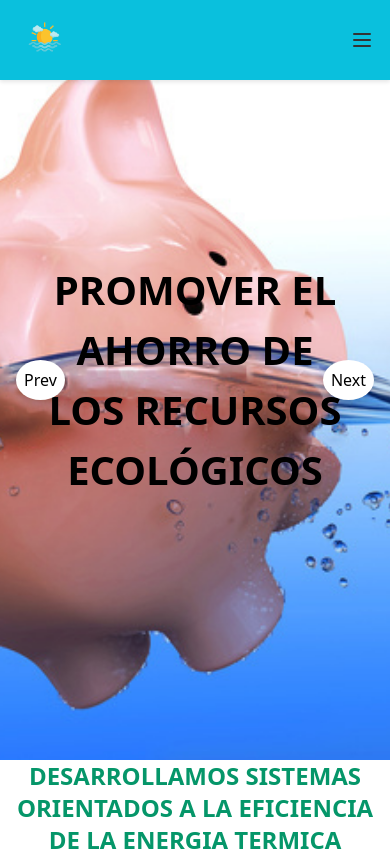
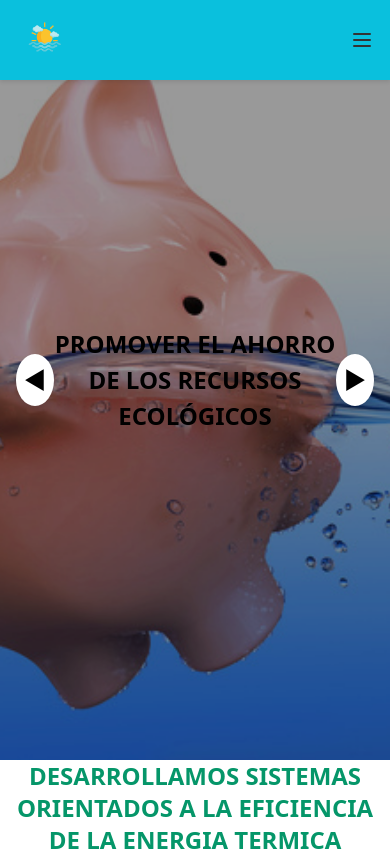
Before and after one commit to luigiRR/repositorio-ecocalor, a React (Create React App) app: page / in a window 390 px wide. Shown: the top 851 px of the page. Built offline with nearby package versions, Linux system fonts and the light colour scheme.

Commit message:
slide responsive

```diff
--- a/src/components/Hero-Slider/Slider.jsx
+++ b/src/components/Hero-Slider/Slider.jsx
@@ -24,11 +24,10 @@ const slides = [
 export default function Slider() {
     const [currentIndex, setCurrentIndex] = useState(0);
 
-    // Autoplay functionality
     useEffect(() => {
         const interval = setInterval(() => {
             setCurrentIndex((prevIndex) => (prevIndex + 1) % slides.length);
-        }, 8000); // Cambia de slide cada 8 segundos
+        }, 8000);
 
         return () => clearInterval(interval);
     }, []);
@@ -41,33 +40,27 @@ export default function Slider() {
         setCurrentIndex((prevIndex) => (prevIndex - 1 + slides.length) % slides.length);
     };
 
-    const sliderStyle = {
+    return (
+        <div style={{
             position: 'relative',
             width: '100%',
             height: '90vh',
             overflow: 'hidden',
-    };
-
-    const slideStyle = {
+        }}>
+            {slides.map((slide, index) => (
+                <div
+                    key={index}
+                    style={{
                         position: 'absolute',
                         top: 0,
                         right: 0,
                         bottom: 0,
                         left: 0,
                         transition: 'opacity 0.7s ease-in-out',
+                        backgroundImage: `url(${slide.image})`,
                         backgroundSize: 'cover',
                         backgroundPosition: 'center',
-    };
-
-    return (
-        <div style={sliderStyle}>
-            {slides.map((slide, index) => (
-                <div
-                    key={index}
-                    style={{
-                        ...slideStyle,
                         opacity: index === currentIndex ? 1 : 0,
-                        backgroundImage: `url(${slide.image})`,
                     }}
                 >
                     <div style={{
@@ -76,10 +69,12 @@ export default function Slider() {
                         alignItems: 'center',
                         width: '100%',
                         height: '100%',
+                        padding: '1rem',
+                        background: 'rgba(0, 0, 0, 0.4)', // Fondo semitransparente para mejorar el contraste
                     }}>
                         <h1 style={{
                             textTransform: 'uppercase',
-                            fontSize: '2.5rem',
+                            fontSize: 'clamp(1.5rem, 4vw, 2.5rem)', // Tamaño responsivo
                             fontWeight: 'bold',
                             color: slide.color,
                             textAlign: 'center',
@@ -100,8 +95,10 @@ export default function Slider() {
                 borderRadius: '50%',
                 boxShadow: '0 4px 6px rgba(0, 0, 0, 0.1)',
                 cursor: 'pointer',
+                zIndex: 10,
+                fontSize: '1.5rem', // Botones más grandes en pantallas pequeñas
             }}>
-                Prev
+                ◀
             </button>
             <button onClick={handleNext} style={{
                 position: 'absolute',
@@ -113,8 +110,10 @@ export default function Slider() {
                 borderRadius: '50%',
                 boxShadow: '0 4px 6px rgba(0, 0, 0, 0.1)',
                 cursor: 'pointer',
+                zIndex: 10,
+                fontSize: '1.5rem',
             }}>
-                Next
+                ▶
             </button>
         </div>
     );
```
Lines whose indentation alone changed are shown as unchanged.
